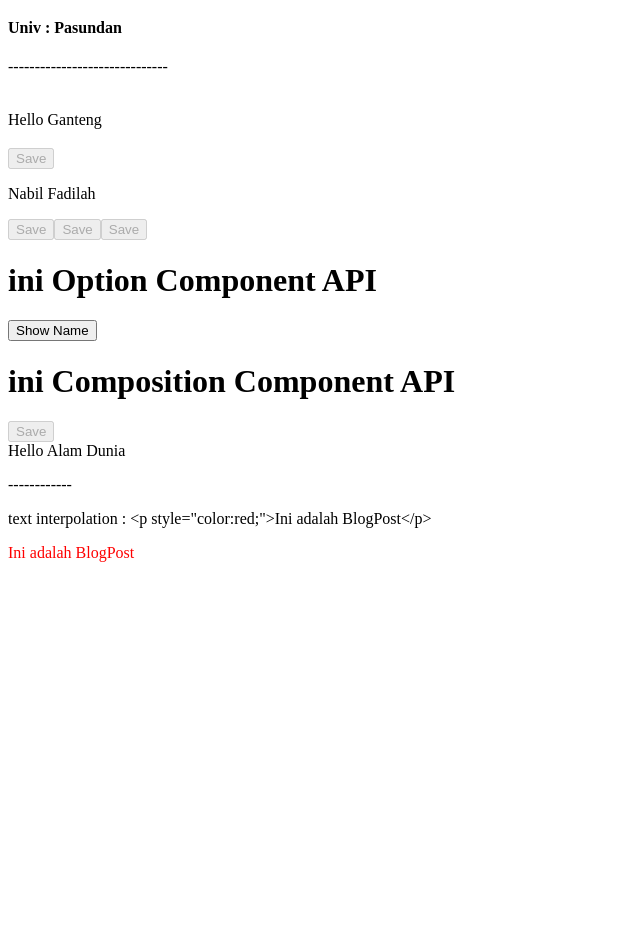
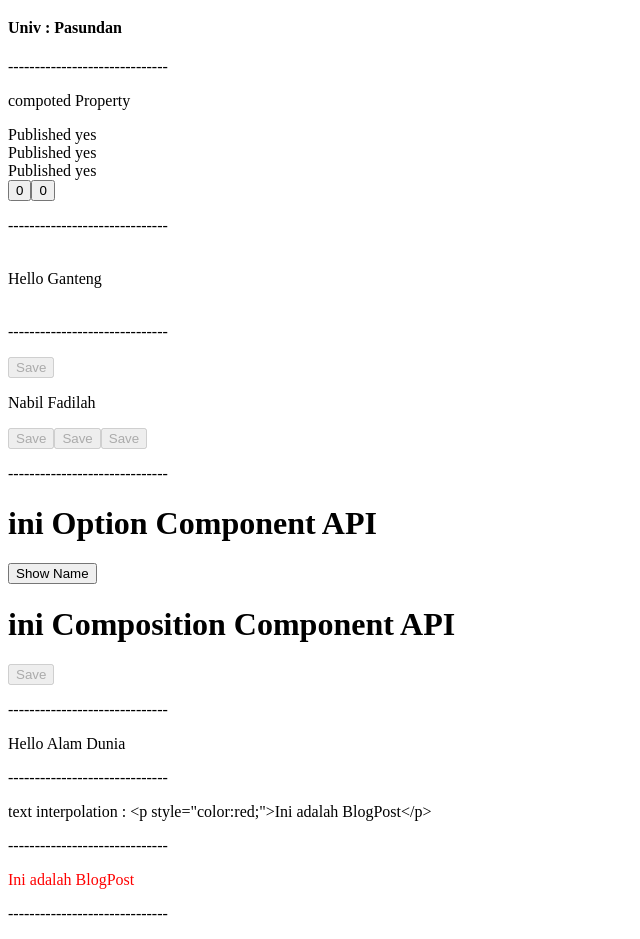
Before and after one commit to Nabilfadilah/hello-vue, a Vue app: page / in a window 1280 px wide. Shown: the part 403-1342 px from the top of the page, without its empty margins (0-640 px from the left). Before the commit the page ends 981 px from the top, so only its background shows below. Built offline with nearby package versions, Linux system fonts and the light colour scheme.

Commit message:
Membuat Computed Properties

```diff
--- a/src/App.vue
+++ b/src/App.vue
@@ -2,7 +2,7 @@
 <script setup>
 // import CompositionComponent from './components/CompositionComponent.vue'; // register component secara Global
 // import MainButton from './components/MainButton.vue'; // register component secara Global
-import { reactive, ref } from 'vue';
+import { reactive, ref, computed } from 'vue';
 import HelloWorld from './components/HelloWorld.vue'
 import HoleButton from './components/HoleButton.vue';
 import MainButton from './components/MainButton.vue';
@@ -33,6 +33,33 @@ const increment = () => {
 const user = reactive({name: 'Fadilah', age:'23'})
 const orang = reactive(['Nmax', 49303, 'Bandung', 'Pasundan'])
 
+// computed property
+const author = reactive({
+  name: 'JK Rowling',
+  books: [
+    'Harry Poter 1',
+    'Harry Poter 2',
+  ]
+})
+
+const count3 = ref(0)
+const increment2 = () => {
+  count3.value++
+}
+
+const isPublished = () => {
+  console.log(author.books)
+  return author.books.length > 0 ? 'Published yes': 'Published no'
+}
+const isPublished2 = computed(() => {
+  console.log('test')
+  return author.books.length > 0 ? 'Published yes': 'Published no'
+})
+const addBook = () => {
+  author.books.push('Harry Sutisna 3')
+}
+// end--------------------------
+
 </script>
 
 <!-- template untuk merender tag html/dalam script -->
@@ -56,6 +83,15 @@ const orang = reactive(['Nmax', 49303, 'Bandung', 'Pasundan'])
   </div>
   <p>------------------------------</p>
 
+  <p>compoted Property</p>
+  <div>
+    {{ author.books.length > 0 ? 'Published yes': 'Published no' }}
+  </div>
+  <div>{{ isPublished() }}</div>
+  <div>{{ isPublished2 }}</div>
+  <button @click="increment2">{{ count3 }}</button>
+  <button @click="addBook">{{ count3 }}</button>
+  <p>------------------------------</p>
 
   <header>
     <!-- <img alt="Vue logo" class="logo" src="./assets/logo.svg" width="125" height="125" /> -->
@@ -65,23 +101,27 @@ const orang = reactive(['Nmax', 49303, 'Bandung', 'Pasundan'])
       <HelloWorld msg="You did it!" />
     </div> -->
   </header>
+  <p>------------------------------</p>
 
   <MainButton></MainButton>
   <p>{{ name }}</p>
   <MainButton/>
   <MainButton/>
   <MainButton v-bind:title="`test`"/>
+  <p>------------------------------</p>
 
   <OptionsComponent />
   <CompositionComponent />
+  <p>------------------------------</p>
+
 
   <main>
 
     Hello Alam Dunia
     <!-- <TheWelcome /> -->
   </main>
+  <p>------------------------------</p>
 
-  <p>------------</p>
   <!-- text Interpolation -->
   <!-- atributte binding = idBlog -->
   <!-- shorthand = v-bind:class -->
@@ -89,9 +129,11 @@ const orang = reactive(['Nmax', 49303, 'Bandung', 'Pasundan'])
   <div :id="idBlog" v-bind:class="blogClass">
     text interpolation : {{ blogPost }}
   </div>
+  <p>------------------------------</p>
 
   <!-- Row HTML -->
   <div v-html="blogPost"></div>
+  <p>------------------------------</p>
 </template>
 
 <!-- style untuk tampilannya -->
```
